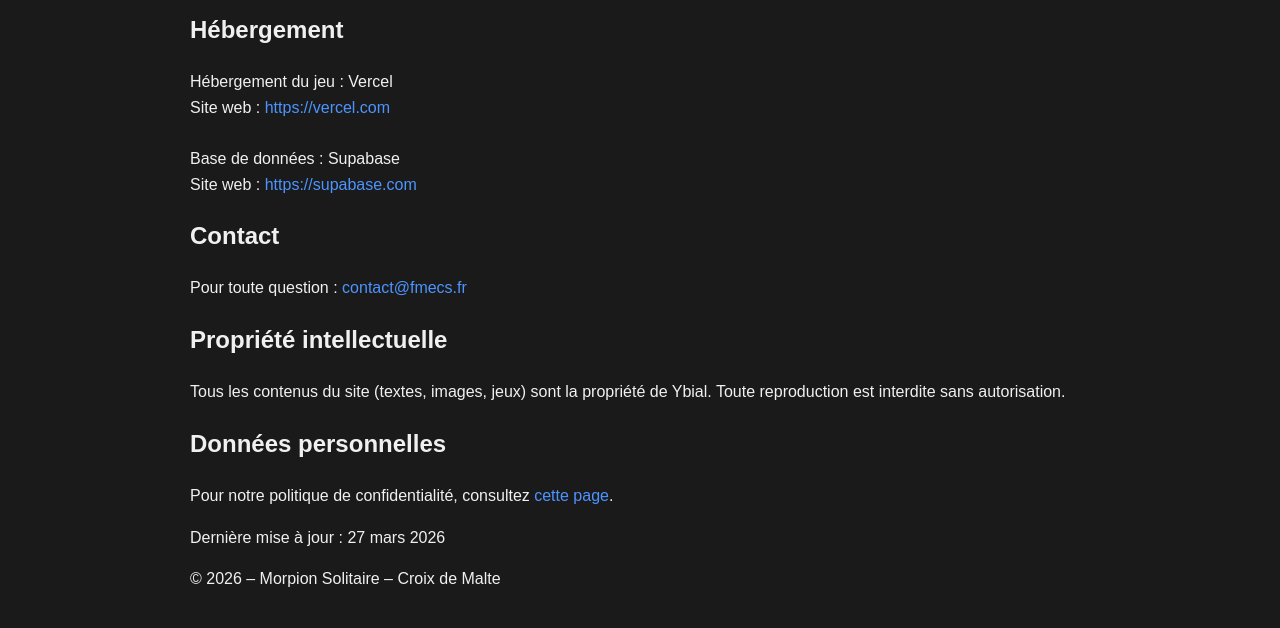
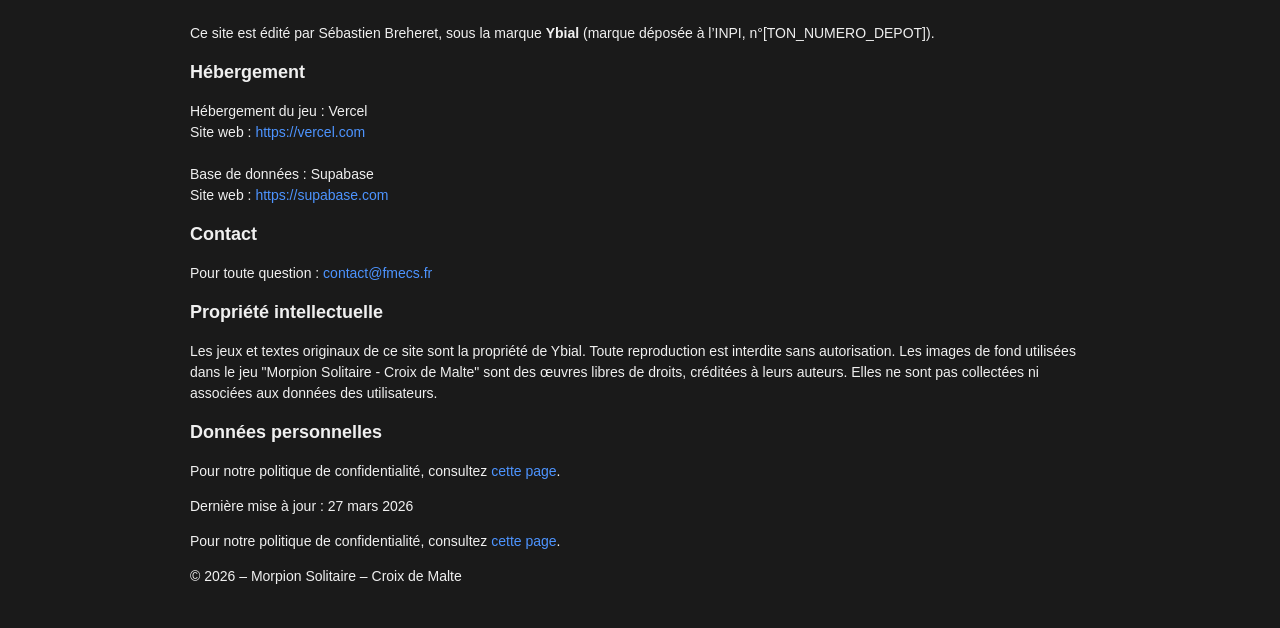
Before and after one commit to fmecs-dad/fmecs-play, a plain HTML site: page croix-de-malte/mentionslegales-ms.html in a window 1280 px wide. Shown: the part 207-835 px from the top of the page. Drawn offline with Linux system fonts and the light colour scheme.

Commit message:
Add files via upload

```diff
--- a/croix-de-malte/mentionslegales-ms.html
+++ b/croix-de-malte/mentionslegales-ms.html
@@ -5,11 +5,9 @@
     <meta name="viewport" content="width=device-width, initial-scale=1.0">
     <title>Morpion Solitaire – Croix de Malte – Mentions Légales</title>
     <meta name="description" content="Mentions légales du jeu Morpion Solitaire Croix de Malte">
-    <link rel="icon" type="image/png" href="/croix-de-malte/favicon-96x96.png" sizes="96x96" />
-    <link rel="icon" type="image/svg+xml" href="/croix-de-malte/favicon.svg" />
-    <link rel="shortcut icon" href="/favicon.ico" />
+    <link rel="icon" type="image/png" href="favicon-fmecs.ico?v=1">
+    <link rel="shortcut icon" href="/croix-de-malte/favicon-fmecs.ico" />
     <link rel="apple-touch-icon" sizes="180x180" href="/apple-touch-icon.png" />
-    <!link rel="manifest" href="/site.webmanifest" />
     <style>
         /* --- BASE --- */
         body {
@@ -44,18 +42,34 @@
         .container {
             width: 90%;
             max-width: 900px;
-            margin: auto;
+            margin: 100px auto 0;
             padding: 20px;
+            font-size: 14px;
+            line-height: 1.5;
+        }
+
+        /* Taille des titres */
+        .container h1 {
+            font-size: 24px;
+        }
+
+        .container h2 {
+            font-size: 18px;
+        }
+
+        /* Taille des paragraphes et listes */
+        .container p, .container ul, .container li {
+            font-size: 14px;
         }
 
         /* --- LIENS --- */
         a {
-            color: #4d94ff; /* Bleu pour les liens */
+            color: #4d94ff;
             text-decoration: none;
         }
 
         a:hover {
-            color: #2a7ae9; /* Bleu plus foncé au survol */
+            color: #2a7ae9;
         }
 
         /* --- TITRES --- */
@@ -72,12 +86,13 @@
             margin-bottom: 8px;
         }
     </style>
-
 </head>
 <body>
 <header>
     <div class="logo">
-      <img src="/croix-de-malte/images/logo-fmecs.png">
+       <a href="/croix-de-malte/">
+           <img src="/croix-de-malte/images/logo-fmecs.png" alt="Logo Morpion Solitaire – Croix de Malte">
+       </a>
     </div>
     <nav>
        <a href="/croix-de-malte/">Retour au jeu</a>
@@ -88,7 +103,7 @@
     <h1>Mentions Légales</h1>
 
     <h2>Éditeur</h2>
-        <p>Ce site est édité par Sébastien Bréheret, sous la marque <strong>Ybial</strong> (marque déposée à l’INPI, n°5216829).</p>
+    <p>Ce site est édité par Sébastien Breheret, sous la marque <strong>Ybial</strong> (marque déposée à l’INPI, n°[TON_NUMERO_DEPOT]).</p>
 
     <h2>Hébergement</h2>
     <p>
@@ -102,13 +117,17 @@
     <p>Pour toute question : <a href="mailto:contact@fmecs.fr">contact@fmecs.fr</a></p>
 
     <h2>Propriété intellectuelle</h2>
-        <p>Tous les contenus du site (textes, images, jeux) sont la propriété de Ybial. Toute reproduction est interdite sans autorisation.</p>
+    <p>
+        Les jeux et textes originaux de ce site sont la propriété de Ybial. Toute reproduction est interdite sans autorisation.
+        Les images de fond utilisées dans le jeu "Morpion Solitaire - Croix de Malte" sont des œuvres libres de droits, créditées à leurs auteurs. Elles ne sont pas collectées ni associées aux données des utilisateurs.
+    </p>
 
     <h2>Données personnelles</h2>
-        <p>Pour notre politique de confidentialité, consultez <a href="/croix-de-malte/conditions-ms.html">cette page</a>.</p>
+    <p>Pour notre politique de confidentialité, consultez <a href="/croix-de-malte/politique-de-confidentialite.html">cette page</a>.</p>
 
     <p>Dernière mise à jour : 27 mars 2026</p>
-        <p> © 2026 – Morpion Solitaire – Croix de Malte</p>
+    <p>Pour notre politique de confidentialité, consultez <a href="/croix-de-malte/politique-de-confidentialite.html">cette page</a>.</p>
+    <p>© 2026 – Morpion Solitaire – Croix de Malte</p>
 </div>
 </body>
 </html>
```
Lines whose indentation alone changed are shown as unchanged.
